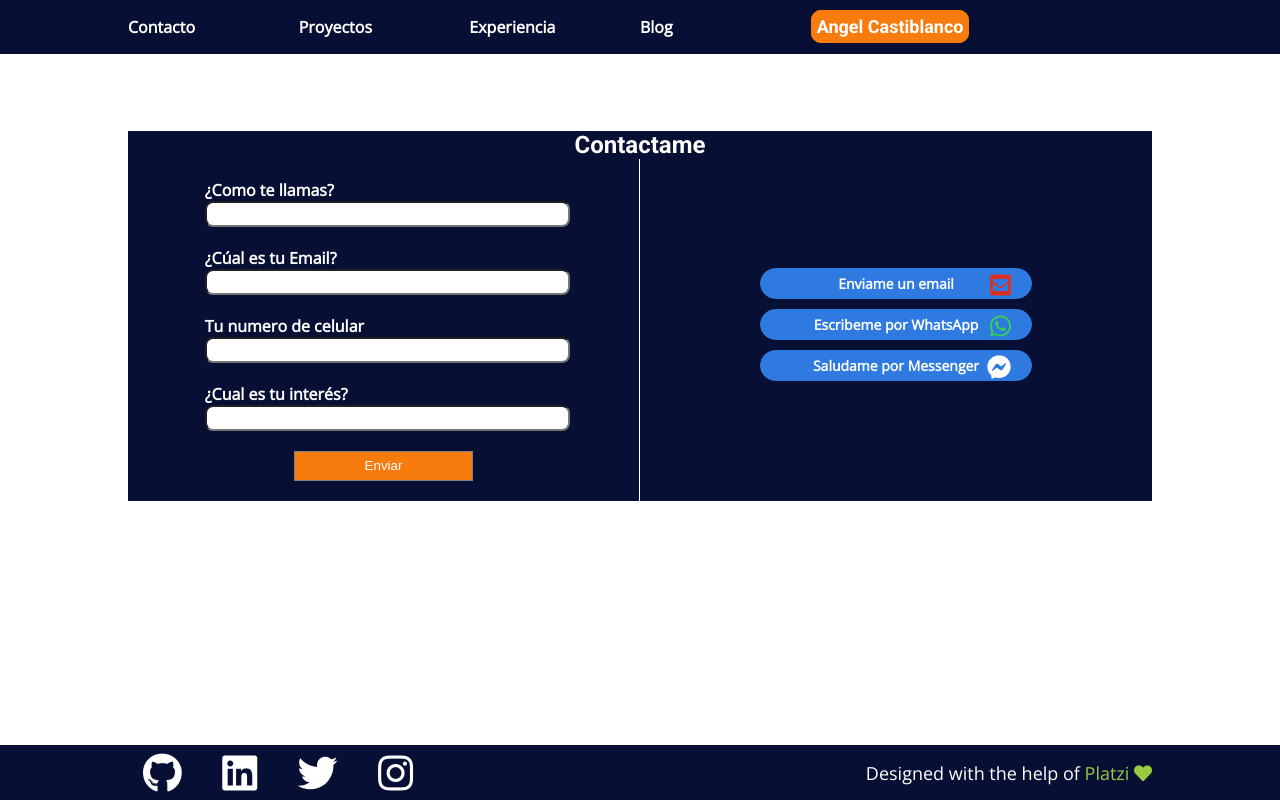
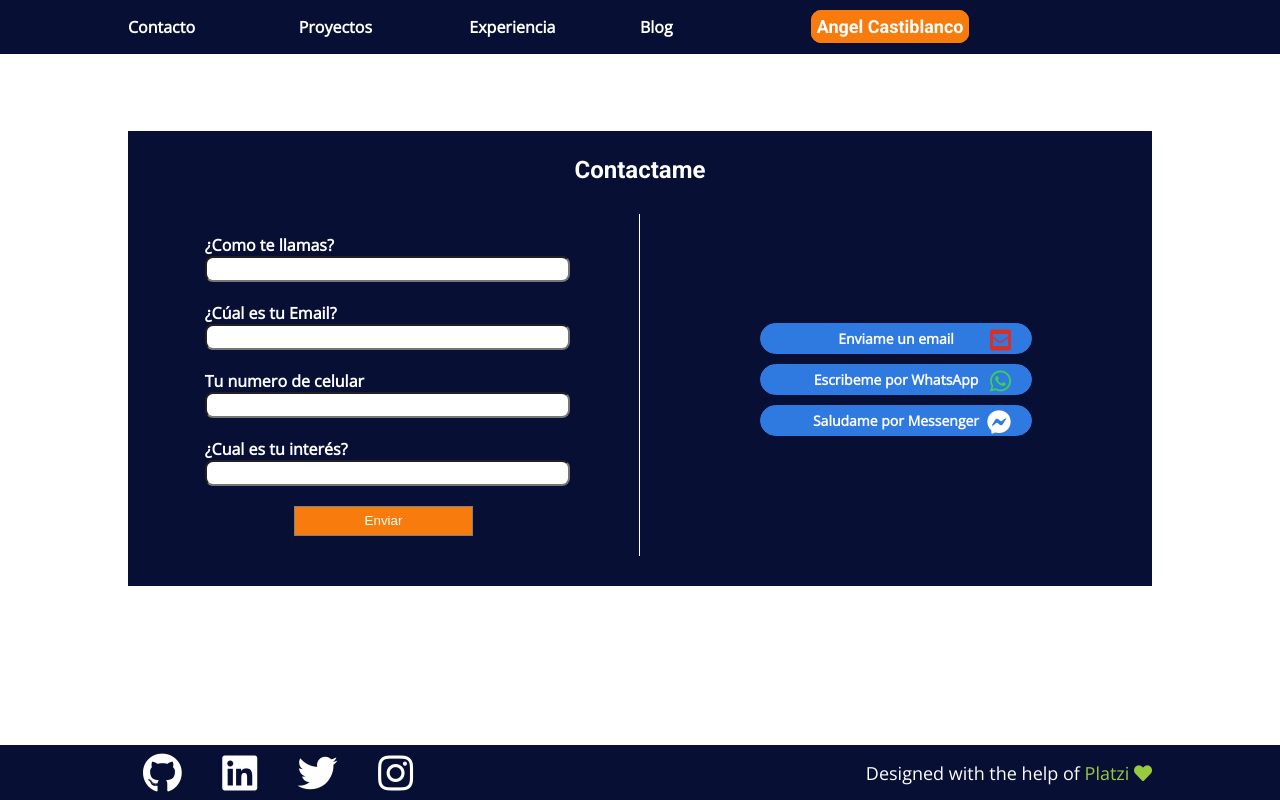
Before and after one commit to adcastiblanco/portfolio-project, a plain HTML site: page contacto.html in a window 1280 px wide. Drawn offline with nearby package versions, Linux system fonts and the light colour scheme.

Commit message:
Ediciones cortas de css

```diff
--- a/css/home.css
+++ b/css/home.css
@@ -234,19 +234,21 @@ h3 {
 /* ------------------- Pagina de contacto -------------*/
 
 .contact {
-    height: 80%;
+    height: 60%;
     margin: 6% 10% 0;
     color: white;
 }
 
 .contact__title {
     margin: 0;
+    padding: 25px 0 0;
     text-align: center;
     background-color: #070F34;
 }
 
 .contact__sections {
     display: grid;
+    padding: 30px 0;
     grid-template-columns: 1fr 1fr;
     grid-template-rows: 1fr;
     background-color: #070F34;
```
